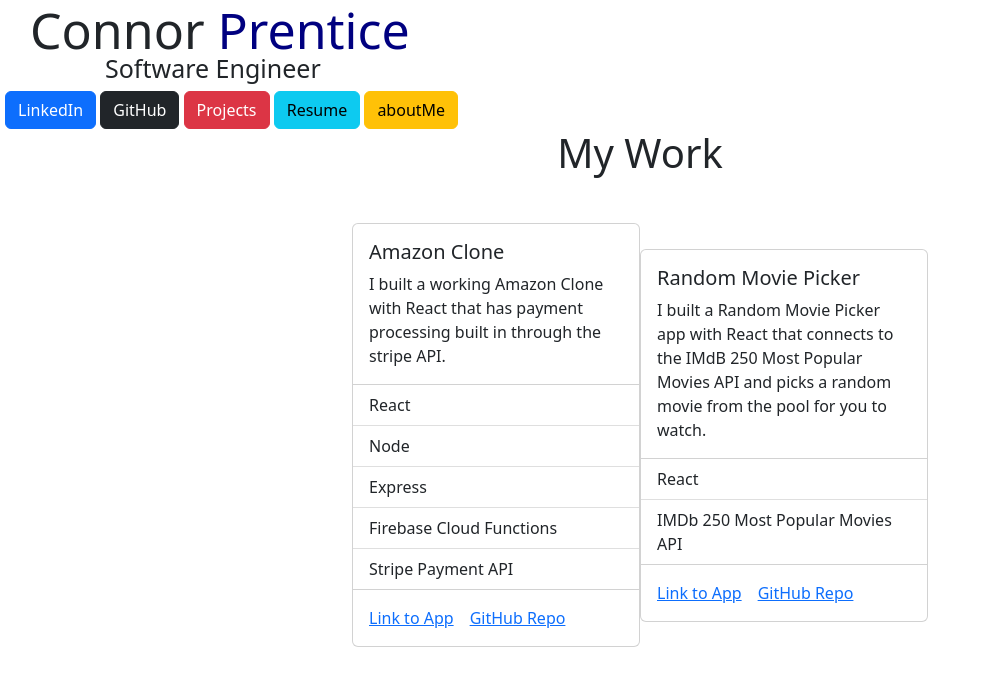
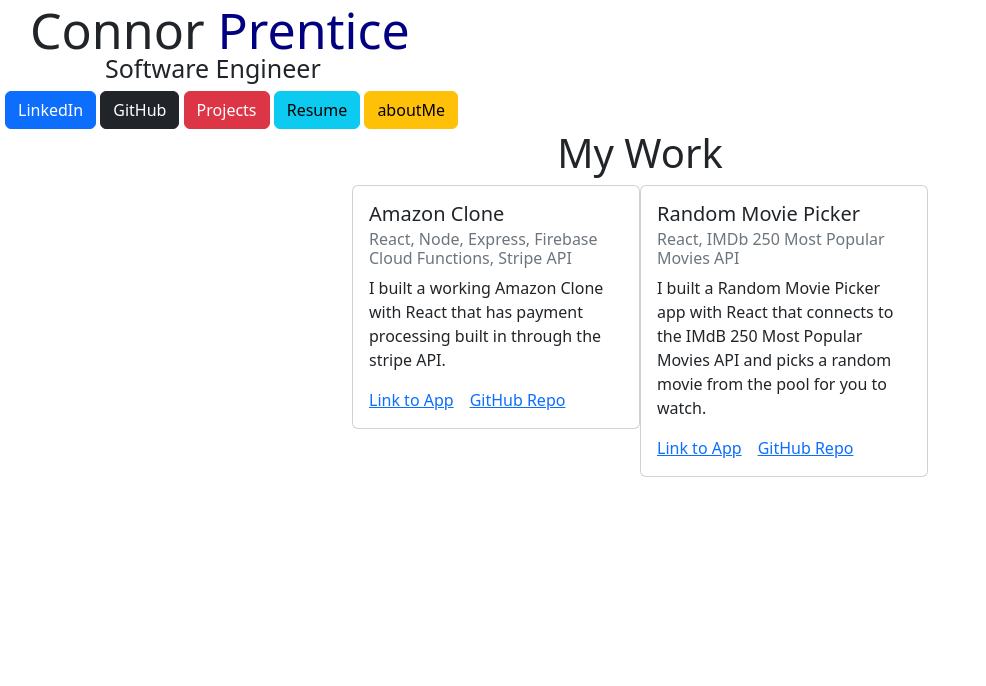
Before and after one commit to cprentice9/new-portfolio, a React (Create React App) app: page /Projects in a window 1280 px wide. Shown: the top 686 px of the page, without its empty margins (0-986 px from the left). Built offline with nearby package versions, Linux system fonts and the light colour scheme.

Commit message:
changed the bootstrap cards on the projects page

```diff
--- a/src/pages/Projects.css
+++ b/src/pages/Projects.css
@@ -1,7 +1,7 @@
 .projects_container {
   height: 500px;
   display: flex;
-  align-items: center;
+  align-items: baseline;
   justify-content: center;
 }
 
--- a/src/pages/Projects.js
+++ b/src/pages/Projects.js
@@ -1,7 +1,6 @@
 import React from "react";
 import "./Projects.css";
 import Card from "react-bootstrap/Card";
-import ListGroup from "react-bootstrap/ListGroup";
 
 function Home() {
   return (
@@ -9,21 +8,14 @@ function Home() {
       <h1 className="my_work">My Work</h1>
       <div className="projects_container">
         <Card style={{ width: "18rem" }}>
-          {/* <Card.Img variant="top" src="holder.js/100px180?text=Image cap" /> */}
           <Card.Body>
             <Card.Title>Amazon Clone</Card.Title>
+            <Card.Subtitle className="mb-2 text-muted">
+              React, Node, Express, Firebase Cloud Functions, Stripe API
+            </Card.Subtitle>
             <Card.Text>
               I built a working Amazon Clone with React that has payment processing built in through the stripe API.
             </Card.Text>
-          </Card.Body>
-          <ListGroup className="list-group-flush">
-            <ListGroup.Item>React</ListGroup.Item>
-            <ListGroup.Item>Node</ListGroup.Item>
-            <ListGroup.Item>Express</ListGroup.Item>
-            <ListGroup.Item>Firebase Cloud Functions</ListGroup.Item>
-            <ListGroup.Item>Stripe Payment API</ListGroup.Item>
-          </ListGroup>
-          <Card.Body>
             <Card.Link href="https://amazon-clone.coolestconnor.com/">Link to App</Card.Link>
             <Card.Link href="https://github.com/cprentice9/Devmountain/tree/main/amazonCloneFinalProject/amazon-clone">
               GitHub Repo
@@ -31,19 +23,13 @@ function Home() {
           </Card.Body>
         </Card>
         <Card style={{ width: "18rem" }}>
-          {/* <Card.Img variant="top" src="holder.js/100px180?text=Image cap" /> */}
           <Card.Body>
             <Card.Title>Random Movie Picker</Card.Title>
+            <Card.Subtitle className="mb-2 text-muted">React, IMDb 250 Most Popular Movies API</Card.Subtitle>
             <Card.Text>
               I built a Random Movie Picker app with React that connects to the IMdB 250 Most Popular Movies API and
               picks a random movie from the pool for you to watch.
             </Card.Text>
-          </Card.Body>
-          <ListGroup className="list-group-flush">
-            <ListGroup.Item>React</ListGroup.Item>
-            <ListGroup.Item>IMDb 250 Most Popular Movies API</ListGroup.Item>
-          </ListGroup>
-          <Card.Body>
             <Card.Link href="https://random-movie-picker-assessment.herokuapp.com/">Link to App</Card.Link>
             <Card.Link href="https://github.com/cprentice9/random-movie-picker">GitHub Repo</Card.Link>
           </Card.Body>
```
